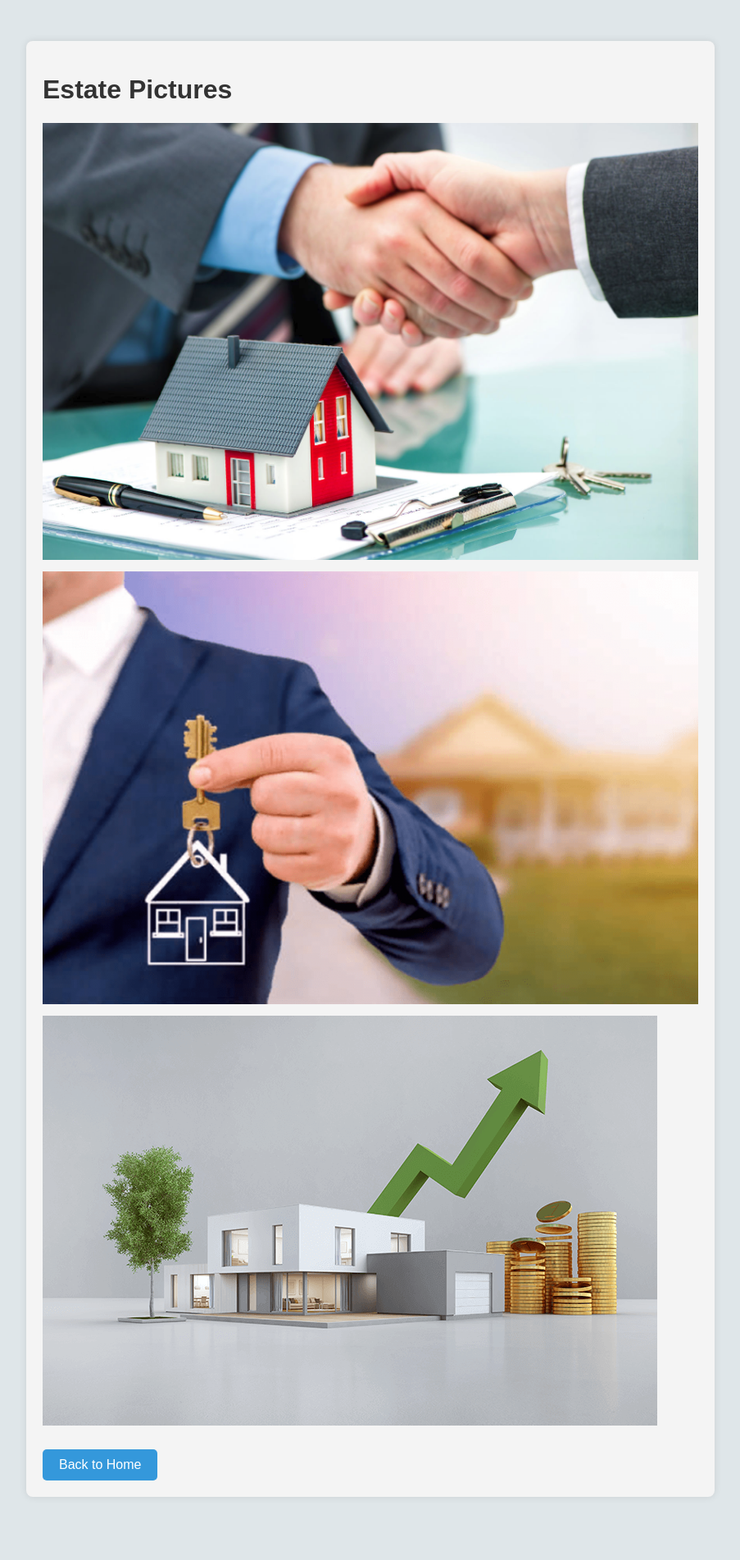
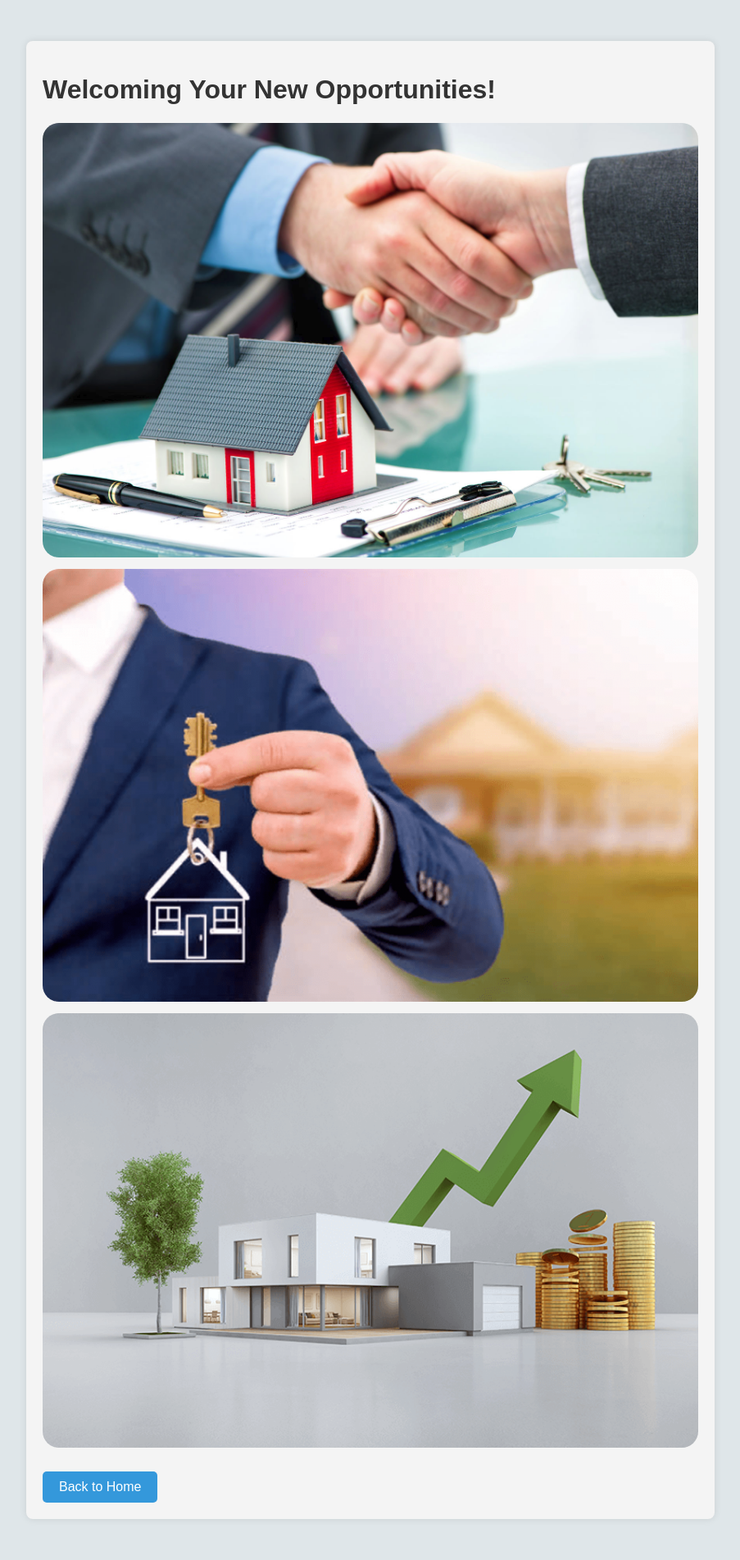
Before and after one commit to AbhishekBachare/PyFlaskRealEstateTemplate, a Flask app: page /estate in a window 1280 px wide. Shown: the whole page at 82% size, without its empty margins (188-1091 px from the left). Before the commit the page ends 1826 px from the top, so only its background shows below. Run offline with Flask 3, Linux system fonts and the light colour scheme.

Commit message:
5th main Commit: Some edits & added border radius to images.

```diff
--- a/static/css/styles.css
+++ b/static/css/styles.css
@@ -58,6 +58,9 @@ img {
     max-width: 100%;
     height: auto;
     margin-bottom: 20px;
+    width: 800px;
+    max-height: 530px;
+    border-radius: 20px;
 }
 
 a {
--- a/templates/estate.html
+++ b/templates/estate.html
@@ -9,7 +9,7 @@
 </head>
 <body class="estate-body">
     <div class="container">
-        <h1>Estate Pictures</h1>
+        <h1>Welcoming Your New Opportunities!</h1>
         {% for pic in estate_pics %}
             <img src="{{ pic }}" alt="Real Estate Pic" class="estate-img">
         {% endfor %}
```
